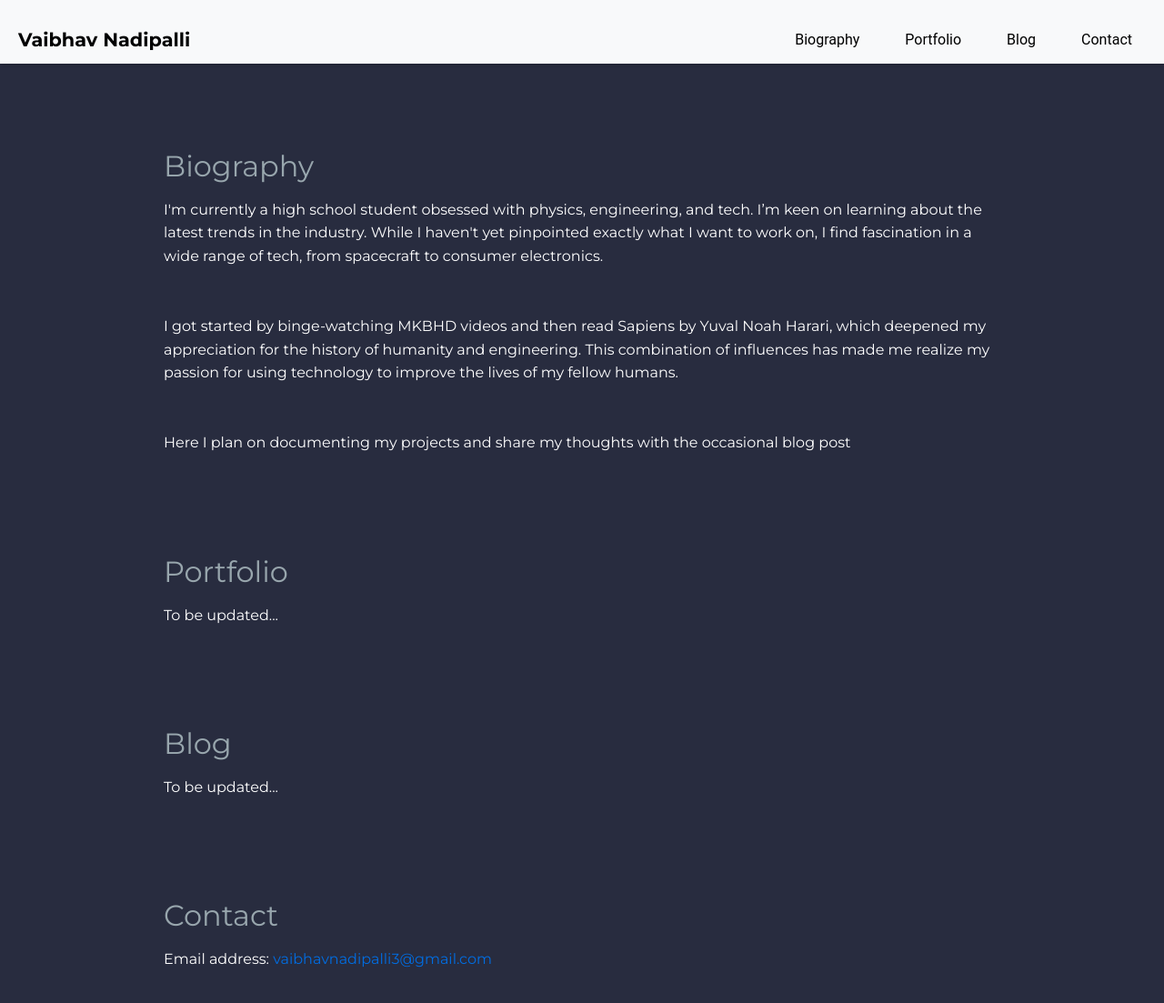
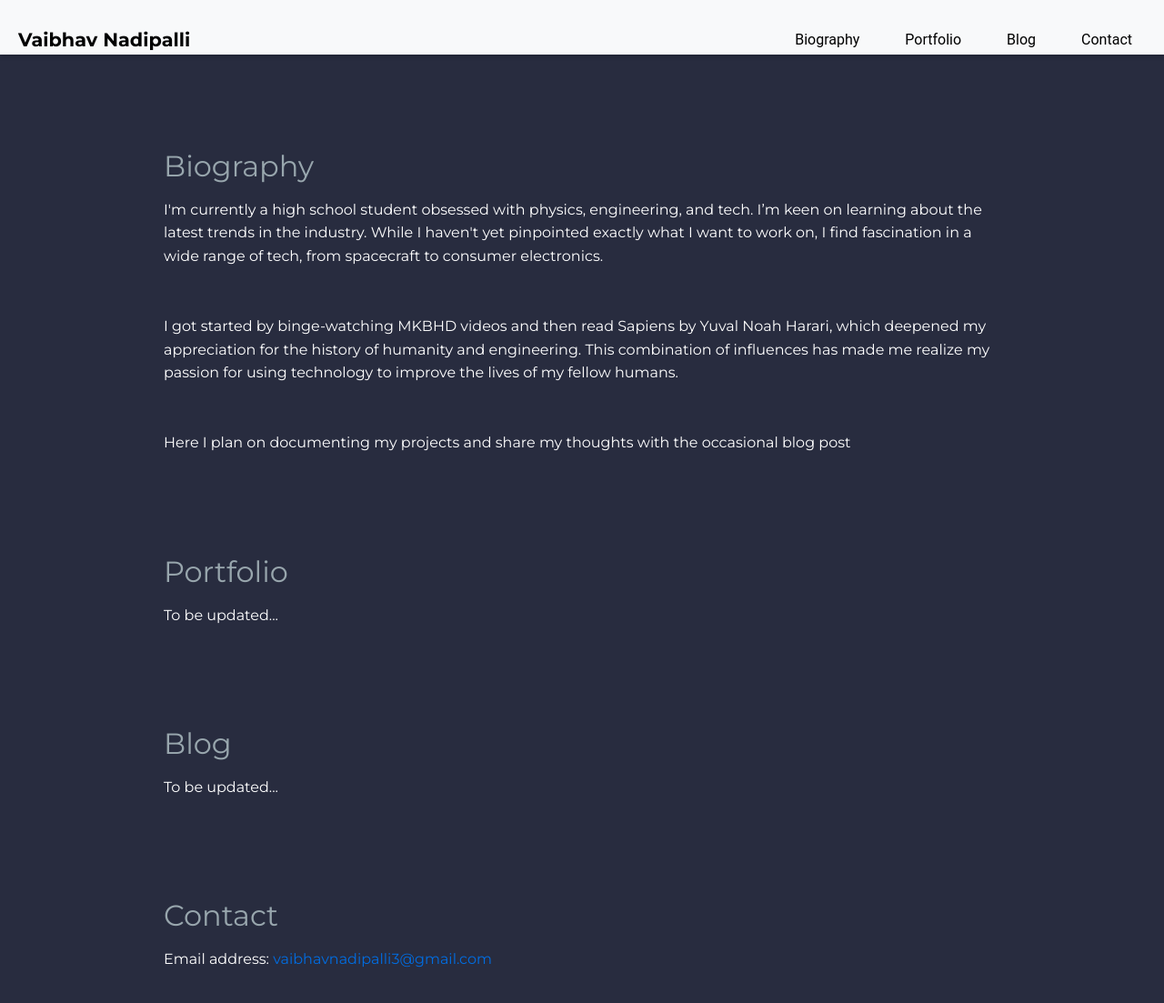
Before and after one commit to Vaibhav-Nadipalli/vaibhav-nadipalli.github.io, a Jekyll site: the page built from index.markdown, in a window 1280 px wide and 1164 px high. Shown: the top 1103 px of the window at 91% size. Built offline with Jekyll 4.4.1, drawn with Linux system fonts in a browser that asks for light colours.

Commit message:
Update styles.css

```diff
--- a/assets/css/styles.css
+++ b/assets/css/styles.css
@@ -25,7 +25,7 @@
     z-index: 1000;
     padding: 15px 0;
     box-shadow: 0 2px 5px rgba(0,0,0,0.2);
-    height: 70px;
+    height: 60px;
 }
 
 .nav-container {
@@ -167,7 +167,7 @@
 
     .nav-toggle:checked + .nav-toggle-label + .nav-menu {
         display: flex; /* Show nav menu when checkbox is checked */
-        top: 75px;
+        top: 60px;
         left: 0;
         width: 100%;
     }
@@ -186,7 +186,7 @@
     }
 
     main {
-        margin-top: 75px;
+        margin-top: 60px;
         max-width: 90%; /* Increase the max-width to 90% for mobile */
     }
 
```
